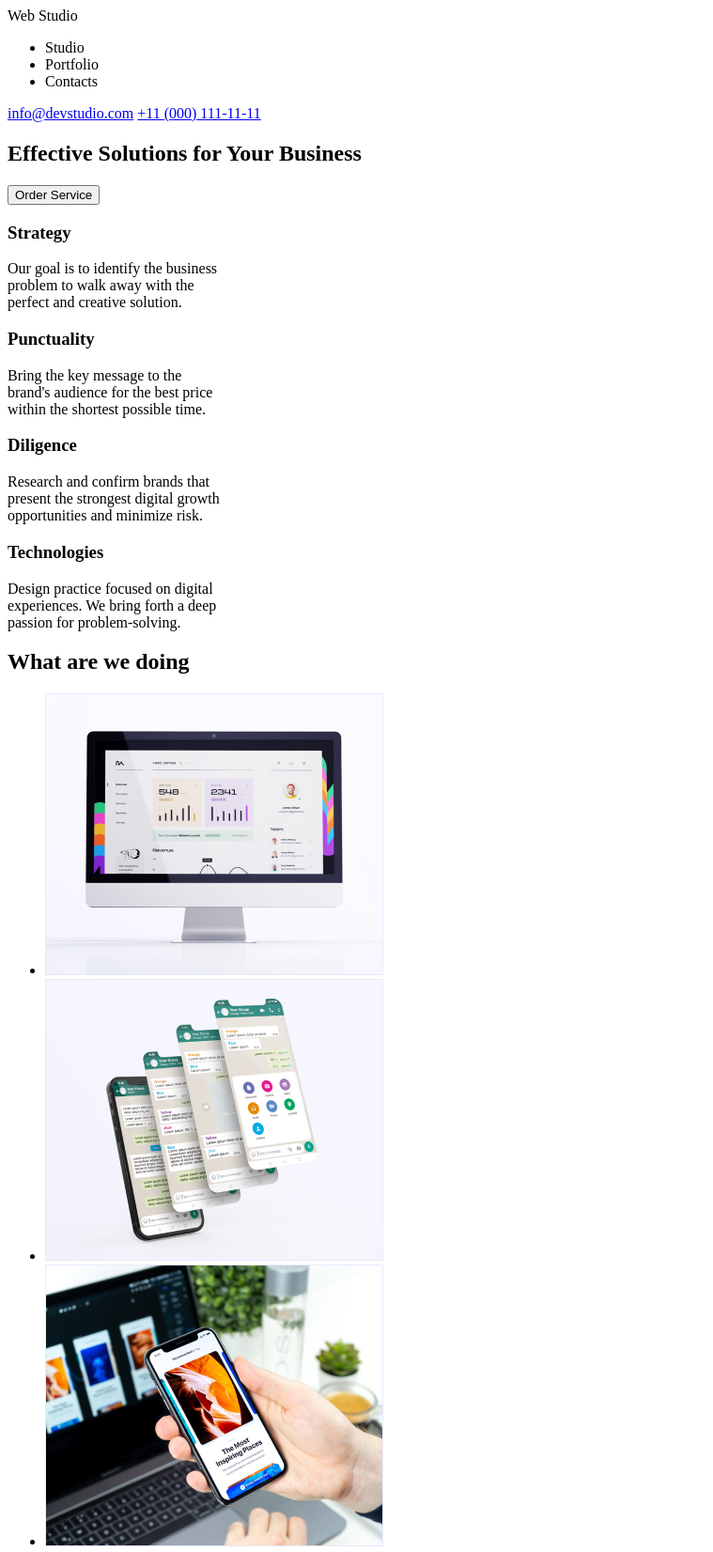
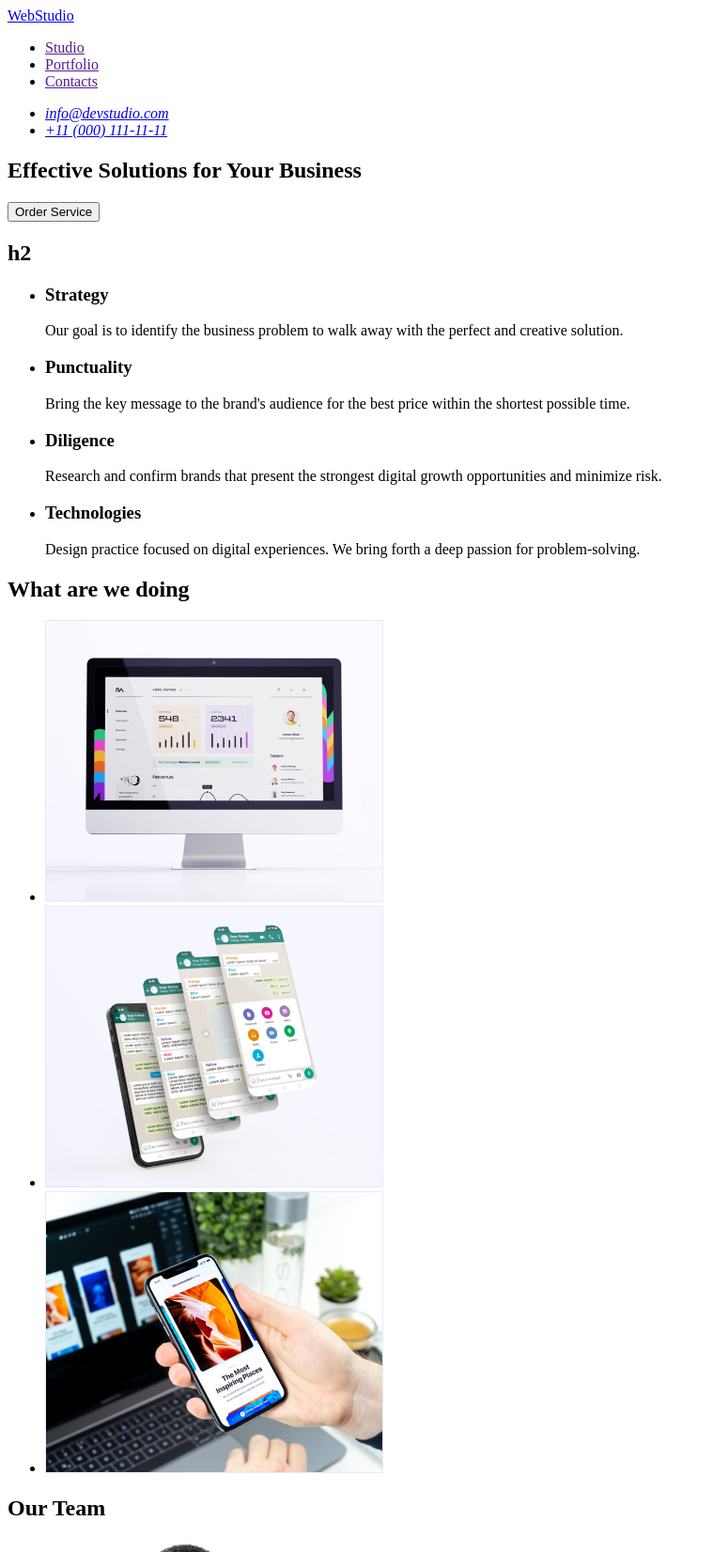
Before and after one commit to turbomatrixxxl/goit-markup-hw-01, a plain HTML site: page index.html in a window 1280 px wide. Shown: the top 1652 px of the page at 94% size, without its empty margins (0-759 px from the left). Drawn offline with Linux system fonts and the light colour scheme.

Commit message:
Tema refacuta dupa idicatii verificare Tema GoIt

```diff
--- a/index.html
+++ b/index.html
@@ -3,187 +3,167 @@
   <head>
     <meta charset="UTF-8" />
     <meta name="viewport" content="width=device-width, initial-scale=1.0" />
-    <meta name="description" content="Effective Solutions for Your Business" />
-    <meta
-      name="keywords"
-      content="Web, Studio, Strategy, Punctuality, Diligence, Technologies"
-    />
     <title>Studio</title>
   </head>
   <body>
     <header>
-      <div>
-        <!-- Logo link cu text-->
-        <a>Web</a>
-        <a>Studio</a>
       <!-- Navigation  -->
       <nav>
+        <!-- Logo link cu text-->
+        <a href="./index.html">WebStudio</a>
         <!-- Menu nav -->
         <ul>
-            <li><a href=""></a>Studio</li>
-            <li><a href=""></a>Portfolio</li>
-            <li><a href=""></a>Contacts</li>
+          <li>
+            <a href="">Studio</a>
+          </li>
+          <li>
+            <a href="">Portfolio</a>
+          </li>
+          <li>
+            <a href="">Contacts</a>
+          </li>
         </ul>
       </nav>
       <!-- Adress -->
-        <div>
-          <a href="Mailto:info@devstudio.com">info@devstudio.com</a>
-          <a href="Tel:+110001111111">+11 (000) 111-11-11</a>
-        </div>
-        <!-- Top line underline -->
-      </div>
+      <address>
+        <ul>
+          <li>
+            <a href="mailto:info@devstudio.com">info@devstudio.com</a>
+          </li>
+          <li>
+            <a href="tel:+110001111111">+11 (000) 111-11-11</a>
+          </li>
+        </ul>
+      </address>
     </header>
     <main>
       <!-- Hero section -->
       <section>
-        <div>
-          <!-- Dark BG -->
-          <div>
-            <!-- Main title -->
+        <!-- Hero section Main Title -->
         <h1>Effective Solutions for Your Business</h1>
         <!-- Button -->
         <button type="button">Order Service</button>
-          </div>
-        </div>
       </section>
       <!-- Section 1 -->
-      <div>
+      <section>
+        <!-- Section 1 Title -->
+        <h2>h2</h2>
+        <!-- Section 1 sections -->
+        <ul>
           <!-- Strategy section -->
-        <section>
+          <li>
             <h3>Strategy</h3>
             <p>
-            Our goal is to identify the business <br />
-            problem to walk away with the <br />
+              Our goal is to identify the business problem to walk away with the
               perfect and creative solution.
             </p>
-        </section>
+          </li>
           <!-- Punctuality section -->
-        <section>
+          <li>
             <h3>Punctuality</h3>
             <p>
-            Bring the key message to the <br />
-            brand's audience for the best price <br />
+              Bring the key message to the brand's audience for the best price
               within the shortest possible time.
             </p>
-        </section>
+          </li>
           <!-- Diligence section -->
-        <section>
+          <li>
             <h3>Diligence</h3>
             <p>
-            Research and confirm brands that <br />
-            present the strongest digital growth <br />
-            opportunities and minimize risk.
+              Research and confirm brands that present the strongest digital
+              growth opportunities and minimize risk.
             </p>
-        </section>
+          </li>
           <!-- Technologies section -->
-        <section>
+          <li>
             <h3>Technologies</h3>
             <p>
-            Design practice focused on digital <br />
-            experiences. We bring forth a deep <br />
-            passion for problem-solving.
+              Design practice focused on digital experiences. We bring forth a
+              deep passion for problem-solving.
             </p>
+          </li>
+        </ul>
       </section>
-      </div>
       <!-- Section 2 -->
       <section>
-        <!-- Title -->
+        <!--Section 2 Title -->
         <h2>What are we doing</h2>
         <!-- Images section -->
         <ul>
           <li>
-            <a href="index.html"
-              ><img
-                src="images/rectangle71.jpg"
-                alt="Monitor"
-                width="360"
-                height="300"
-            /></a>
+            <img src="./images/monitor.jpg" alt="Monitor" width="360" />
           </li>
           <li>
-            <a href="index.html"
-              ><img src="images/img2.jpg" alt="Pages" width="360"
-            /></a>
+            <img src="./images/pages.jpg" alt="Pages" width="360" />
           </li>
           <li>
-            <a href="index.html"
-              ><img src="images/img3.jpg" alt="Compatibility" width="360"
-            /></a>
+            <img src="./images/associate.jpg" alt="Associate" width="360" />
           </li>
         </ul>
       </section>
       <!-- Section 3 -->
       <section>
-        <!-- Title -->
+        <!-- Section 3 Title -->
         <h2>Our Team</h2>
         <ul>
           <!-- Card 1 -->
           <li>
-            <figure>
-              <a href="index.html"
-                ><img src="images/card1.jpg" alt="Mark" width="264"
-              /></a>
-              <figcaption>
+            <!-- Photo Card 1 -->
+            <img src="./images/card1.jpg" alt="Mark Guerrero" width="264" />
+            <!-- Name of photo Card 1 -->
             <h3>Mark Guerrero</h3>
+            <!-- Occupation of photo Card 1 -->
             <p>Product Designer</p>
-              </figcaption>
-            </figure>
           </li>
           <!-- Card 2 -->
           <li>
-            <figure>
-              <a href="index.html"
-                ><img src="images/card2.jpg" alt="Tom" width="264"
-              /></a>
-              <figcaption>
+            <!-- Photo Card 2 -->
+            <img src="./images/card2.jpg" alt="Tom Ford" width="264" />
+            <!-- Name of photo Card 2 -->
             <h3>Tom Ford</h3>
+            <!-- Occupation of photo Card 2 -->
             <p>Frontend Developer</p>
-              </figcaption>
-            </figure>
           </li>
           <!-- Card 3 -->
           <li>
-            <figure>
-              <a href="index.html"
-                ><img src="images/card3.jpg" alt="Camila" width="264"
-              /></a>
-              <figcaption>
+            <!-- Photo Card 3 -->
+            <img src="./images/card3.jpg" alt="Camila Garcia" width="264" />
+            <!-- Name of photo Card 3 -->
             <h3>Camila Garcia</h3>
+            <!-- Occupation of photo Card 3 -->
             <p>Marketing</p>
-              </figcaption>
-            </figure>
           </li>
           <!-- Card 4 -->
           <li>
-            <figure>
-              <a href="index.html"
-                ><img src="images/card4.jpg" alt="Daniel" width="264"
-              /></a>
-              <figcaption>
+            <!-- Photo Card 4 -->
+            <img src="./images/card4.jpg" alt="Daniel Wilson" width="264" />
+            <!-- Name of photo Card 4 -->
             <h3>Daniel Wilson</h3>
+            <!-- Occupation of photo Card 4 -->
             <p>UI Designer</p>
-              </figcaption>
-            </figure>
           </li>
         </ul>
       </section>
     </main>
+    <!-- Footer elements -->
     <footer>
-      <!-- Footer elements -->
-      <div>
       <!-- Logo link cu text-->
-        <a>Web</a>
-        <a>Studio</a>
-        <!-- Adress -->
-        <div>
-          <a href="Mailto:info@devstudio.com">info@devstudio.com</a>
-          <a href="Tel:+110001111111">+11 (000) 111-11-11</a>
-        </div>
-        <!-- Final text -->
-        Increase the flow of customers and <br />
-        sales for your business with digital <br />
+      <a href="./index.html">WebStudio</a>
+      <!-- Text final -->
+      <p>
+        Increase the flow of customers and sales for your business with digital
         marketing & growth solutions.
-      </div>
+      </p>
+      <address>
+        <ul>
+          <li>
+            <a href="mailto:info@devstudio.com">info@devstudio.com</a>
+          </li>
+          <li>
+            <a href="tel:+110001111111">+11 (000) 111-11-11</a>
+          </li>
+        </ul>
+      </address>
     </footer>
   </body>
 </html>
```
Also changed, not shown: images/associate.jpg (renamed from images/img3.jpg), images/monitor.jpg (renamed from images/rectangle71.jpg), images/pages.jpg (renamed from images/img2.jpg). Lines whose indentation alone changed are shown as unchanged.
